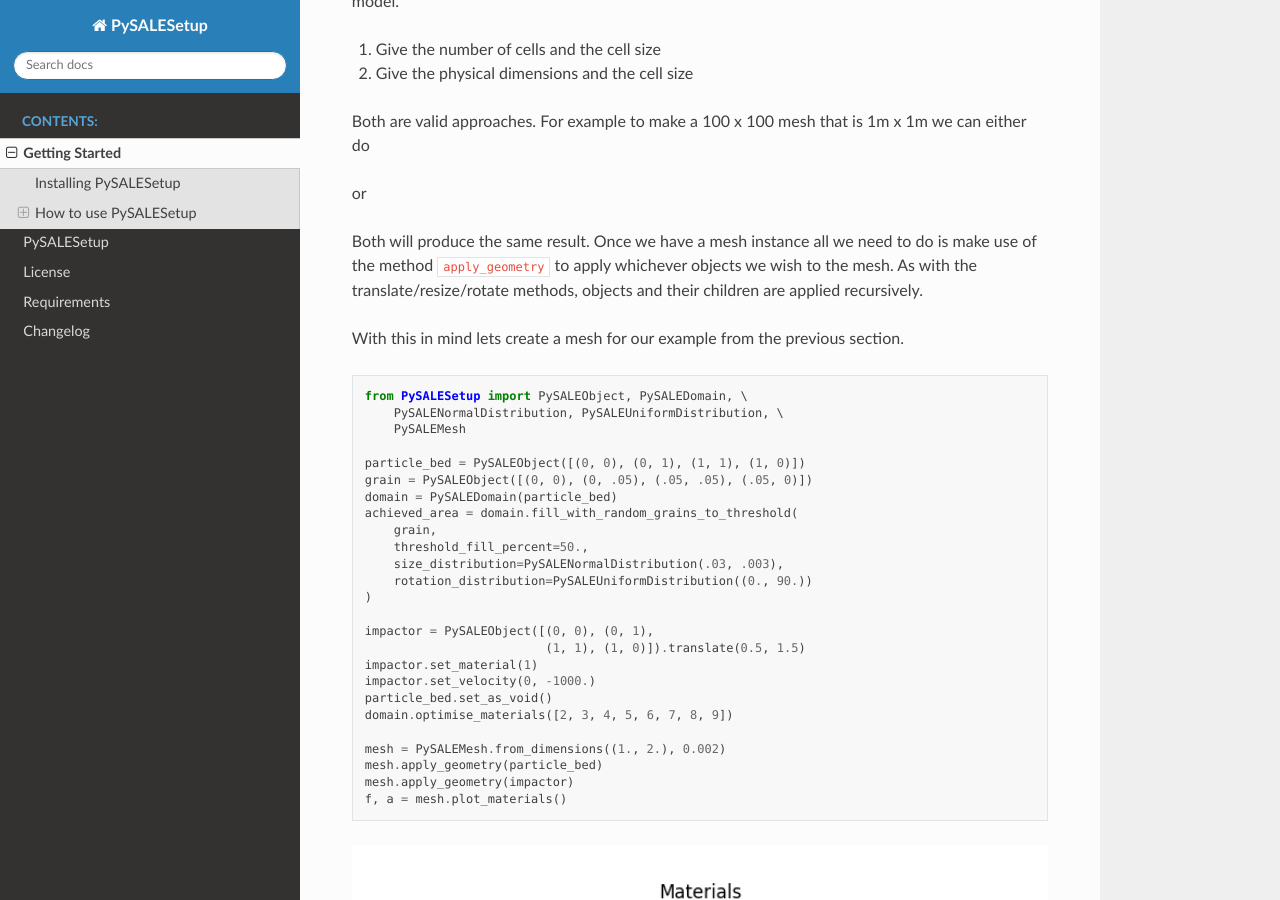
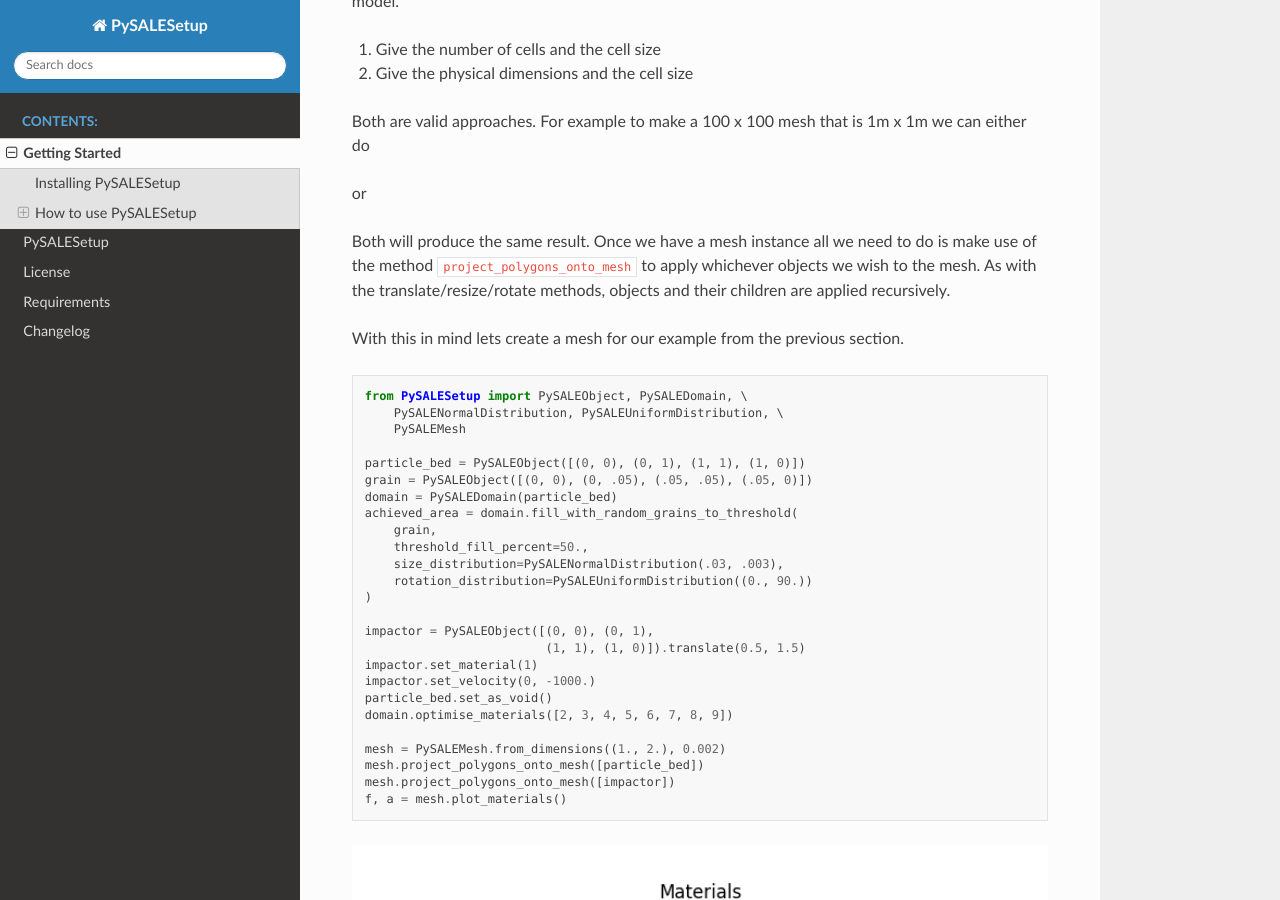
Before and after one commit to jgd10/PySALESetup, a Sphinx documentation site: the page built from docs/source/getting_started.rst, in a window 1280 px wide and 900 px high, scrolled down 9199 px. Built offline with Sphinx 7.4.7 and the Read the Docs theme 2.0.0, drawn with Linux system fonts in a browser that asks for light colours; some of the changed text lies outside the part shown.

Commit message:
changes to examples based on refactor

```diff
--- a/docs/source/getting_started.rst
+++ b/docs/source/getting_started.rst
@@ -304,7 +304,7 @@ or
     mesh = PySALEMesh.from_dimensions((1., 1.), cell_size=0.01)
 
 Both will produce the same result. Once we have a mesh instance all we need to do is make use of
-the method ``apply_geometry`` to apply whichever objects we wish to the mesh. As with the
+the method ``project_polygons_onto_mesh`` to apply whichever objects we wish to the mesh. As with the
 translate/resize/rotate methods, objects and their children are applied recursively.
 
 With this in mind lets create a mesh for our example from the previous section.
@@ -333,8 +333,8 @@ With this in mind lets create a mesh for our example from the previous section.
     domain.optimise_materials([2, 3, 4, 5, 6, 7, 8, 9])
 
     mesh = PySALEMesh.from_dimensions((1., 2.), 0.002)
-    mesh.apply_geometry(particle_bed)
-    mesh.apply_geometry(impactor)
+    mesh.project_polygons_onto_mesh([particle_bed])
+    mesh.project_polygons_onto_mesh([impactor])
     f, a = mesh.plot_materials()
 
 .. image:: https://raw.githubusercontent.com/jgd10/PySALESetup/main/docs/source/media/simple_mesh_example.png
@@ -390,8 +390,8 @@ Our final script looks like this:
     domain.optimise_materials([2, 3, 4, 5, 6, 7, 8, 9])
 
     mesh = PySALEMesh.from_dimensions((1., 2.), 0.002)
-    mesh.apply_geometry(particle_bed)
-    mesh.apply_geometry(impactor)
+    mesh.project_polygons_onto_mesh([particle_bed])
+    mesh.project_polygons_onto_mesh([impactor])
     mesh.save(pathlib.Path('./meso_m.iSALE'))
 
     AsteroidInput('my_model',
```
